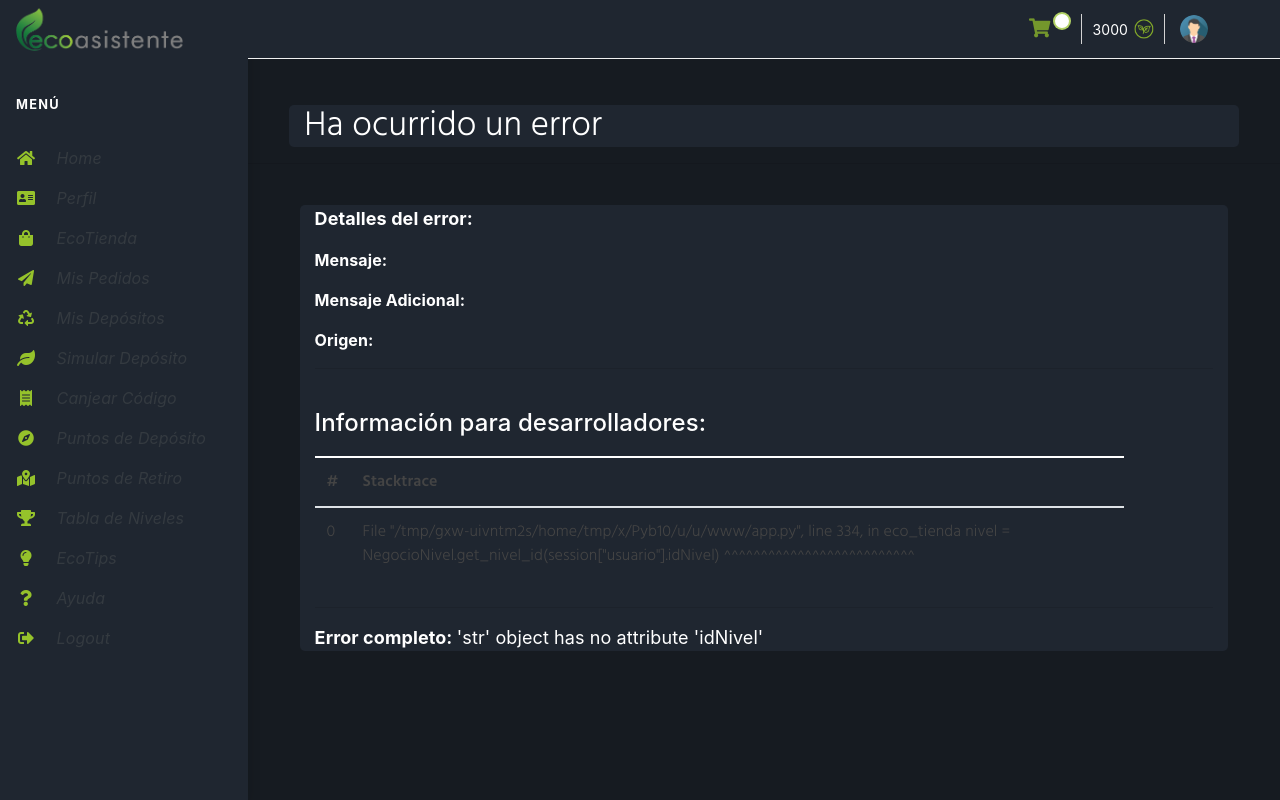
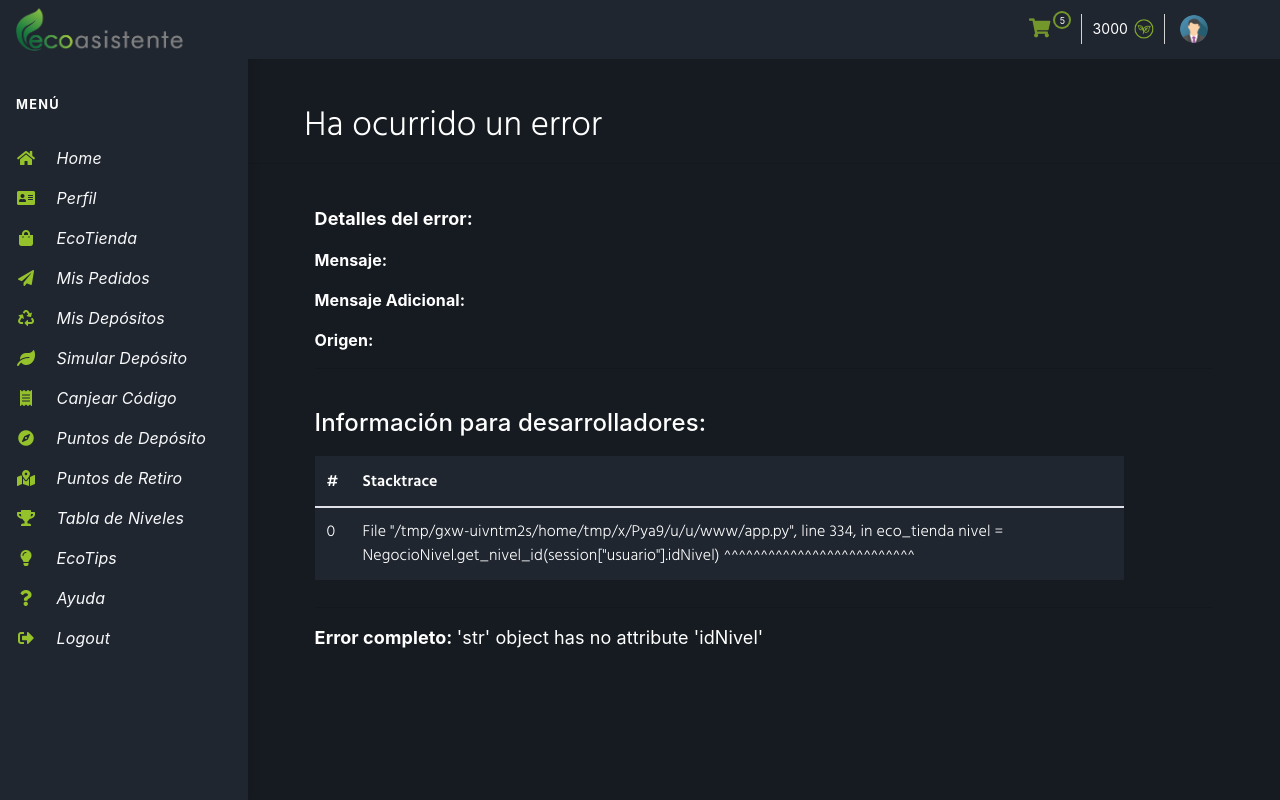
Before and after one commit to JoaquinCardonaRuiz/proyecto-final, a Flask app: page /eco-tienda in a window 1280 px wide. Run offline with Flask 2, Linux system fonts and the light colour scheme; the visitor is signed in with stand-in values (Sample User, id 1); data comes from the database, SQL or seed files in the repository; data that the repository does not hold is empty; some libraries are stand-ins or nearby versions.

Commit message:
CSS modo noche terminado.

```diff
--- a/static/css/layout.css
+++ b/static/css/layout.css
@@ -2,23 +2,60 @@
 	width: 8px;
   }
 
-  body{
+/*Modo noche*/
+body,#heading-container,.subheading,#content,#loadingRowPuntos,#top-container,#products-container{
 	background-color: #161b21ff !important;
 }
 
-  h1,h2,h3,h4,h5,h6,p,a,span,input,li,.nav-link,.nav-item{
+h1,h2,h3,h4,h5,h6,h7,p,a,span,input,li,.nav-link,.nav-item,tr,th,td,.nav-link,option,select{
 	color: white !important;
 }
 
-  .container, #sidebar,#up-bar,.modal-body,.modal-footer,.modal-header,.row,input,select{
+.container, #sidebar,#up-bar,.modal-body,.modal-footer,.modal-header,input,select,.modal-content,select,.numberCircle,#table-container,#content-table,.menu-option-box,.card-product,#nombreArtInput,.list-group,li,ul,.electpicker,.selectpicker-nooutline{
   background-color:#1f2630 !important;
 }
 
+.nav-item{
+	background-color:#1f2630;
+}
+
+.secondary-btn{
+	color: white;
+}
+
+.secondary-btn.hover{
+	color:#1f2630;
+}
+
+#content-table{
+	border-top: 2px solid #1f2630 !important;
+}
+
+#up-bar{
+	border-bottom: 2px solid #1f2630 !important;
+}
+
+.img-wrap{
+	border-bottom: 2px solid #1f2630 !important;
+}
 
   /* Track */
   ::-webkit-scrollbar-track {
-	background: #ffffff;
+	background: #1f2630;
   }
+
+  /* Handle */
+  ::-webkit-scrollbar-thumb {
+	background: rgb(202, 202, 202);
+  }
+
+  /* Handle on hover */
+  ::-webkit-scrollbar-thumb:hover {
+	background: rgb(177, 177, 177);
+  }
+
+/*Fin Modo noche*/
+
 
   /* Handle */
   ::-webkit-scrollbar-thumb {
@@ -39,7 +76,7 @@
 	box-shadow: none !important;
 	z-index: 9;
 	box-shadow: none !important;
-	border-bottom: 1px solid rgb(240, 240, 240) !important;
+	border-bottom: 1px solid rgb(240, 240, 240);
 	position: relative;
   }
 
--- a/templates/layout.html
+++ b/templates/layout.html
@@ -34,79 +34,79 @@
 
       <ul class="nav flex-column mb-0">
         <li class="nav-item">
-          <a href="/main" class="nav-link text-dark font-italic">
+          <a href="/main" class="nav-link text-light font-italic">
                     <i class="fa fa-home mr-3 fa-fw" id="nav-link-option"></i>
                     Home
                 </a>
         </li>
         <li class="nav-item">
-          <a href="/perfil" class="nav-link text-dark font-italic">
+          <a href="/perfil" class="nav-link text-light font-italic">
                     <i class="fa fa-address-card mr-3 fa-fw" id="nav-link-option"></i>
                     Perfil
                 </a>
         </li>
         <li class="nav-item">
-          <a href="/eco-tienda" class="nav-link text-dark font-italic">
+          <a href="/eco-tienda" class="nav-link text-light font-italic">
                     <i class="fa fa-shopping-bag mr-3 fa-fw" id="nav-link-option"></i>
                     EcoTienda
                 </a>
         </li>
         <li class="nav-item">
-          <a href='/gestion-pedidos/usuario' class="nav-link text-dark font-italic">
+          <a href='/gestion-pedidos/usuario' class="nav-link text-light font-italic">
                     <i class="fa fa-paper-plane mr-3 fa-fw" id="nav-link-option"></i>
                     Mis Pedidos
                 </a>
         </li>
         <li class="nav-item">
-          <a href='/depositos/usuario' class="nav-link text-dark font-italic">
+          <a href='/depositos/usuario' class="nav-link text-light font-italic">
                     <i class="fa fa-recycle mr-3 fa-fw" id="nav-link-option"></i>
                     Mis Depósitos
                 </a>
         </li>
         <li class="nav-item">
-          <a href="/simulador" class="nav-link text-dark font-italic">
+          <a href="/simulador" class="nav-link text-light font-italic">
                 <i class="fa fa-leaf mr-3 fa-fw" id="nav-link-option"></i>
                     Simular Depósito
                 </a>
         </li>
         <li class="nav-item">
-          <a href="/codigo" class="nav-link text-dark font-italic">
+          <a href="/codigo" class="nav-link text-light font-italic">
                 <i class="fa fa-receipt mr-3 fa-fw" id="nav-link-option"></i>
                     Canjear Código
                 </a>
         </li>
         <li class="nav-item">
-          <a href="/encontrar-punto-deposito" class="nav-link text-dark font-italic">
+          <a href="/encontrar-punto-deposito" class="nav-link text-light font-italic">
               <i class="fa fa-compass mr-3 fa-fw" id="nav-link-option"></i>
                     Puntos de Depósito
                 </a>
         </li>
         <li class="nav-item">
-          <a href="/encontrar-punto-retiro" class="nav-link text-dark font-italic">
+          <a href="/encontrar-punto-retiro" class="nav-link text-light font-italic">
                 <i class="fas fa-map-marked-alt mr-3 fa-fw" id="nav-link-option"></i>
                     Puntos de Retiro
                 </a>
         </li>
         <li class="nav-item">
-          <a href="/info-niveles" class="nav-link text-dark font-italic">
+          <a href="/info-niveles" class="nav-link text-light font-italic">
                 <i class="fa fa-trophy mr-3 fa-fw" id="nav-link-option"></i>
                     Tabla de Niveles
                 </a>
         </li>
         <li class="nav-item">
-          <a href="/eco-tips" class="nav-link text-dark font-italic">
+          <a href="/eco-tips" class="nav-link text-light font-italic">
                 <i class="fas fa-lightbulb mr-3 fa-fw" id="nav-link-option"></i>
                     EcoTips
                 </a>
         </li>
         <li class="nav-item">
-          <a href="/ayuda-faq" class="nav-link text-dark font-italic">
+          <a href="/ayuda-faq" class="nav-link text-light font-italic">
                     <i class="fa fa-question mr-3 fa-fw" id="nav-link-option"></i>
                     Ayuda
                 </a>
         </li>
         <li class="nav-item">
-          <a href="/logout/true" class="nav-link text-dark font-italic">
+          <a href="/logout/true" class="nav-link text-light font-italic">
                     <i class="fas fa-sign-out-alt mr-3 fa-fw" id="nav-link-option"></i>
                     Logout
                 </a>
@@ -117,85 +117,85 @@
 
       <ul class="nav flex-column bg-white mb-0">
         <li class="nav-item" style="display:none" id="layout-li-pedidos">
-          <a href="/elegir-PR" class="nav-link text-dark font-italic">
+          <a href="/elegir-PR" class="nav-link text-light font-italic">
                     <i class="fa fa-paper-plane mr-3 fa-fw" id="nav-link-option"></i>
                     Gestión de Pedidos
                 </a>
         </li>
         <li class="nav-item" style="display:none" id="layout-li-depositos">
-          <a href="/elegir-PD" class="nav-link text-dark font-italic">
+          <a href="/elegir-PD" class="nav-link text-light font-italic">
                     <i class="fa fa-recycle mr-3 fa-fw" id="nav-link-option"></i>
                     Gestión de Depositos
                 </a>
         </li>
         <li class="nav-item" style="display:none" id="layout-li-articulos">
-          <a href="/articulos" class="nav-link text-dark font-italic">
+          <a href="/articulos" class="nav-link text-light font-italic">
                     <i class="fa fa-box mr-3 fa-fw" id="nav-link-option"></i>
                     Gestión de Artículos
                 </a>
         </li>
         <li class="nav-item" style="display:none" id="layout-li-insumos">
-          <a href="/insumos" class="nav-link text-dark font-italic">
+          <a href="/insumos" class="nav-link text-light font-italic">
                     <i class="fa fa-pallet mr-3 fa-fw" id="nav-link-option"></i>
                     Gestión de Insumos
                 </a>
         </li>
         <li class="nav-item" style="display:none" id="layout-li-materiales">
-          <a href="/materiales" class="nav-link text-dark font-italic">
+          <a href="/materiales" class="nav-link text-light font-italic">
                     <i class="fa fa-truck-loading mr-3 fa-fw" id="nav-link-option"></i>
                     Gestión de Materiales
                 </a>
         </li>
         <li class="nav-item" style="display:none" id="layout-li-stock">
-          <a href="/gestion-stock" class="nav-link text-dark font-italic">
+          <a href="/gestion-stock" class="nav-link text-light font-italic">
                     <i class="fas fa-boxes mr-3 fa-fw" id="nav-link-option"></i>
                     Gestión de Stock
                 </a>
         </li>
         <li class="nav-item" style="display:none" id="layout-li-produccion">
-          <a href="/produccion" class="nav-link text-dark font-italic">
+          <a href="/produccion" class="nav-link text-light font-italic">
                     <i class="fa fa-industry mr-3 fa-fw" id="nav-link-option"></i>
                     Producción
                 </a>
         </li>
         <li class="nav-item" style="display:none" id="layout-li-usuarios">
-          <a href="/elegir-tipo-gu" class="nav-link text-dark font-italic">
+          <a href="/elegir-tipo-gu" class="nav-link text-light font-italic">
                     <i class="fa fa-users mr-3 fa-fw" id="nav-link-option"></i>
                     Gestión de Usuarios
                 </a>
         </li>
         <li class="nav-item" style="display:none" id="layout-li-entidades">
-          <a href="/gestion-ed" class="nav-link text-dark font-italic">
+          <a href="/gestion-ed" class="nav-link text-light font-italic">
                     <i class="fa fa-building mr-3 fa-fw" id="nav-link-option"></i>
                     Entidades Destino
                 </a>
         </li>
         <li class="nav-item" style="display:none" id="layout-li-niveles">
-          <a href="/gestion-niveles" class="nav-link text-dark font-italic">
+          <a href="/gestion-niveles" class="nav-link text-light font-italic">
                     <i class="fa fa-trophy mr-3 fa-fw" id="nav-link-option"></i>
                     Gestión de niveles
                 </a>
         </li>
         <li class="nav-item" style="display:none" id="layout-li-puntos">
-          <a href="/elegir-tipo-punto" class="nav-link text-dark font-italic">
+          <a href="/elegir-tipo-punto" class="nav-link text-light font-italic">
                 <i class="fa fa-map-marker-alt mr-3 fa-fw" id="nav-link-option"></i>
                     Gestión de Puntos
                 </a>
         </li>
         <li class="nav-item" style="display:none" id="layout-li-reportes">
-          <a href="/reportes-admin" class="nav-link text-dark font-italic">
+          <a href="/reportes-admin" class="nav-link text-light font-italic">
                 <i class="fa fa-chart-pie mr-3 fa-fw" id="nav-link-option"></i>
                    Reportes
                 </a>
         </li>
         <li class="nav-item" style="display:none" id="layout-li-config">
-          <a href="/config" class="nav-link text-dark font-italic">
+          <a href="/config" class="nav-link text-light font-italic">
                 <i class="fa fa-cog mr-3 fa-fw" id="nav-link-option"></i>
                    Configuración
                 </a>
         </li>
         <li class="nav-item" style="display:none" id="layout-li-ayuda">
-          <a href="/ayuda-admin" class="nav-link text-dark font-italic">
+          <a href="/ayuda-admin" class="nav-link text-light font-italic">
                     <i class="fa fa-question mr-3 fa-fw" id="nav-link-option"></i>
                     Ayuda Administrador
                 </a>
```
Lines whose indentation alone changed are shown as unchanged.
